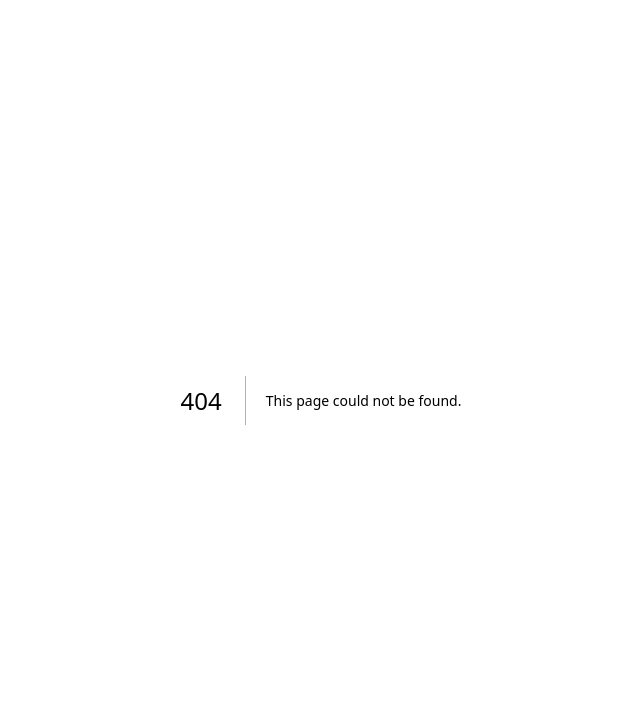
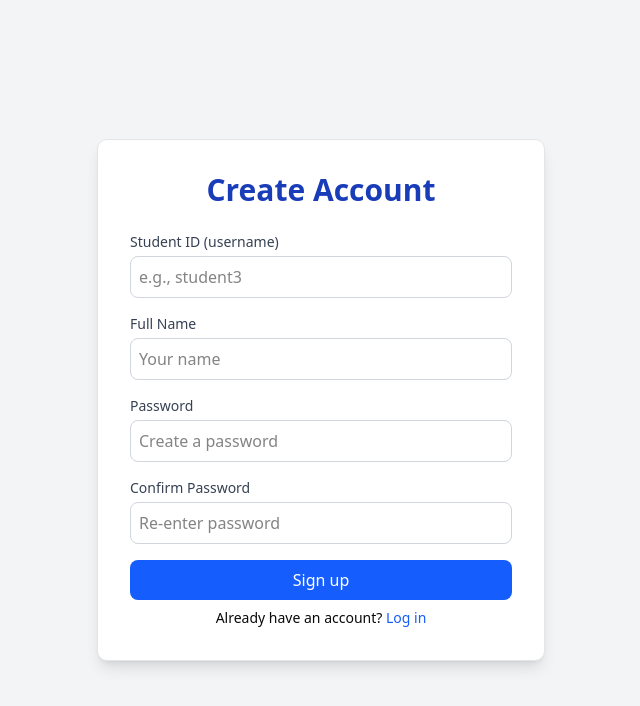
Before and after one commit to justSammy1604/aca-excellence-app, a Next.js app: page /signup in a window 1280 px wide. Before the commit this address had no page. Shown: the top 706 px of the page, without its empty margins (319-959 px from the left). Built offline with nearby package versions, Linux system fonts and the light colour scheme.

Commit message:
mock_signin

```diff
--- a/app/login/page.tsx
+++ b/app/login/page.tsx
@@ -1,44 +1,23 @@
 "use client";
-import { motion, useAnimation, useMotionValueEvent, useScroll } from "framer-motion";
+import { motion } from "framer-motion";
 import { useRouter } from "next/navigation";
-import { useRef, useState } from "react";
+import { useState } from "react";
 
 // Mock student data (simplified for login)
-const mockStudents = {
-  student1: { name: "Alice Johnson", password: "pass123" },
-  student2: { name: "Bob Smith", password: "pass456" },
-};
+
 
 export default function Login() {
   const router = useRouter();
   const [username, setUsername] = useState("");
   const [password, setPassword] = useState("");
   const [error, setError] = useState("");
-  const { scrollY } = useScroll();
-  const controls = useAnimation();
-  const [hasScrolled, setHasScrolled] = useState(false);
-  const lastYRef = useRef(0);
-  useMotionValueEvent(scrollY, "change", (latest) => {
-    if (!hasScrolled) setHasScrolled(true);
-    const last = lastYRef.current as number;
-    const delta = latest - last;
-    // Threshold to avoid jitter on tiny scrolls
-    if (delta > 1) {
-      controls.start("visible");
-    } else if (delta < -1) {
-      controls.start("hidden");
-    }
-    lastYRef.current = latest;
-  });
-
-  const cardVariants = {
-    hidden: { opacity: 0, y: 24, pointerEvents: "none" as const },
-    visible: { opacity: 1, y: 0, pointerEvents: "auto" as const },
-  };
+  // Keep login card always visible (no fade on scroll)
 
 const handleLogin = (e: React.FormEvent) => {
   e.preventDefault();
-    const student = mockStudents[username as keyof typeof mockStudents];
+  const storedUsers = JSON.parse(localStorage.getItem("students") || "{}");
+  const student = storedUsers[username];
+
   if (student && student.password === password) {
     router.push(`/student/dashboard?student=${encodeURIComponent(username)}`);
   } else {
@@ -46,17 +25,11 @@ export default function Login() {
   }
 };
 
+
   return (
-    <div className="min-h-[200vh] bg-gray-100">
-      {/* Center viewport section */}
+    <div className="min-h-screen bg-gray-100">
       <div className="min-h-screen flex items-center justify-center px-4">
-        <motion.div
-          variants={cardVariants}
-          initial="hidden"
-          animate={hasScrolled ? controls : "hidden"}
-          transition={{ duration: 0.4, ease: "easeOut" }}
-          className="bg-white p-8 rounded-lg shadow-lg w-full max-w-md border"
-        >
+        <div className="bg-white p-8 rounded-lg shadow-lg w-full max-w-md border">
         <h1 className="text-3xl font-bold text-blue-800 text-center mb-6">Student Login</h1>
         <form onSubmit={handleLogin} className="space-y-4">
           <div>
@@ -89,7 +62,16 @@ export default function Login() {
             Login
           </motion.button>
   </form>
-        </motion.div>
+        <p className="text-center text-sm mt-2">
+          Don’t have an account?{" "}
+          <span
+            onClick={() => router.push("/signup")}
+            className="text-blue-600 cursor-pointer hover:underline"
+          >
+            Sign up
+          </span>
+        </p>
+  </div>
       </div>
     </div>
   );
--- a/app/page.tsx
+++ b/app/page.tsx
@@ -2,27 +2,12 @@
 import { motion } from "framer-motion";
 import { Button } from "@/components/ui/button";
 import { ArrowRight, Bell, BookOpen, LineChart } from "lucide-react";
-import { useRouter } from "next/navigation";
-import { useState } from "react";
+
 import { mockStudents } from "@/lib/mockData";
 
 export default function LandingPage() {
-	const router = useRouter();
-	const [username, setUsername] = useState("");
-	const [password, setPassword] = useState("");
-	const [error, setError] = useState("");
 
-	const handleLogin = (e: React.FormEvent) => {
-		e.preventDefault();
-		const student = mockStudents[username as keyof typeof mockStudents] as
-			| { name: string }
-			| undefined;
-			if (student && (password === "pass123" || password === "pass456")) {
-				router.push(`/student/dashboard?student=${encodeURIComponent(username)}`);
-		} else {
-			setError("Invalid username or password");
-		}
-	};
+		// Landing page uses /signup and /login routes; no inline auth logic.
 
 	const sampleStudent = mockStudents["student1"];
 
@@ -55,12 +40,12 @@ export default function LandingPage() {
 							className="mt-8 flex flex-wrap gap-3"
 						>
 											<Button size="lg" className="hover:bg-blue-600 hover:text-white" asChild>
-								<a href="#login" className="flex items-center gap-2">
+												<a href="/signup" className="flex items-center gap-2">
 													Get Started <ArrowRight className="size-4" />
 												</a>
 											</Button>
 											<Button variant="outline" size="lg" asChild>
-								<a href="#features">Explore Features</a>
+												<a href="/login">Log in</a>
 											</Button>
 						</motion.div>
 					</div>
@@ -142,36 +127,18 @@ export default function LandingPage() {
 				</motion.div>
 			</section>
 
-			{/* Inline Dummy Login */}
-			<section id="login" className="container mx-auto px-4 pb-20">
-				<motion.div initial={{ opacity: 0, y: 20 }} whileInView={{ opacity: 1, y: 0 }} viewport={{ once: true }} className="max-w-md mx-auto bg-white rounded-2xl shadow-lg p-6 border">
-					<h2 className="text-2xl font-bold text-blue-800 text-center mb-4">Login</h2>
-					<form onSubmit={handleLogin} className="space-y-4">
-						<div>
-							<label className="block text-sm font-medium text-gray-700">Username</label>
-							<input
-								type="text"
-								value={username}
-								onChange={(e) => setUsername(e.target.value)}
-								className="mt-1 block w-full p-2 border border-gray-300 rounded-md focus:ring-blue-500 focus:border-blue-500"
-								placeholder="student1 or student2"
-							/>
+					{/* Auth CTAs */}
+					<section className="container mx-auto px-4 pb-20">
+						<div className="max-w-2xl mx-auto grid grid-cols-1 sm:grid-cols-2 gap-4">
+							<motion.a href="/signup" initial={{ opacity: 0, y: 10 }} whileInView={{ opacity: 1, y: 0 }} className="bg-white border rounded-xl shadow p-6 hover:bg-blue-50 transition">
+								<h4 className="text-lg font-semibold text-blue-800">New here?</h4>
+								<p className="text-sm text-gray-600 mt-1">Create an account and start tracking your progress.</p>
+							</motion.a>
+							<motion.a href="/login" initial={{ opacity: 0, y: 10 }} whileInView={{ opacity: 1, y: 0 }} className="bg-white border rounded-xl shadow p-6 hover:bg-blue-50 transition">
+								<h4 className="text-lg font-semibold text-blue-800">Already a student?</h4>
+								<p className="text-sm text-gray-600 mt-1">Log in to view your dashboard and nudges.</p>
+							</motion.a>
 						</div>
-						<div>
-							<label className="block text-sm font-medium text-gray-700">Password</label>
-							<input
-								type="password"
-								value={password}
-								onChange={(e) => setPassword(e.target.value)}
-								className="mt-1 block w-full p-2 border border-gray-300 rounded-md focus:ring-blue-500 focus:border-blue-500"
-								placeholder="pass123 or pass456"
-							/>
-						</div>
-						{error && <p className="text-red-500 text-sm">{error}</p>}
-						<Button type="submit" className="w-full hover:bg-blue-600 hover:text-white">Login</Button>
-					</form>
-					<p className="text-xs text-gray-500 mt-3">This is a demo login. Use the sample credentials shown.</p>
-				</motion.div>
 					</section>
 		</div>
 	);
--- /dev/null
+++ b/app/signup/page.tsx
@@ -0,0 +1,113 @@
+"use client";
+import { motion } from "framer-motion";
+import { useRouter } from "next/navigation";
+import { useState } from "react";
+
+export default function SignupPage() {
+  const router = useRouter();
+  const [username, setUsername] = useState("");
+  const [name, setName] = useState("");
+  const [password, setPassword] = useState("");
+  const [confirm, setConfirm] = useState("");
+  const [error, setError] = useState("");
+
+  const handleSignup = (e: React.FormEvent) => {
+    e.preventDefault();
+    setError("");
+
+    if (!username || !name || !password) {
+      setError("Please fill in all fields");
+      return;
+    }
+    if (password !== confirm) {
+      setError("Passwords do not match");
+      return;
+    }
+
+  try {
+      const stored = JSON.parse(localStorage.getItem("students") || "{}");
+      if (stored[username]) {
+        setError("Username already exists");
+        return;
+      }
+      const next = { ...stored, [username]: { name, password } };
+      localStorage.setItem("students", JSON.stringify(next));
+      router.push(`/student/dashboard?student=${encodeURIComponent(username)}`);
+  } catch {
+      setError("Could not save account. Please try again.");
+    }
+  };
+
+  return (
+    <div className="min-h-screen bg-gray-100 flex items-center justify-center px-4">
+      <motion.div
+        initial={{ opacity: 0, y: 20 }}
+        animate={{ opacity: 1, y: 0 }}
+        transition={{ duration: 0.4 }}
+        className="bg-white p-8 rounded-lg shadow-lg w-full max-w-md border"
+      >
+        <h1 className="text-3xl font-bold text-blue-800 text-center mb-6">Create Account</h1>
+        <form onSubmit={handleSignup} className="space-y-4">
+          <div>
+            <label className="block text-sm font-medium text-gray-700">Student ID (username)</label>
+            <input
+              type="text"
+              value={username}
+              onChange={(e) => setUsername(e.target.value)}
+              className="mt-1 block w-full p-2 border border-gray-300 rounded-md focus:ring-blue-500 focus:border-blue-500"
+              placeholder="e.g., student3"
+            />
+          </div>
+          <div>
+            <label className="block text-sm font-medium text-gray-700">Full Name</label>
+            <input
+              type="text"
+              value={name}
+              onChange={(e) => setName(e.target.value)}
+              className="mt-1 block w-full p-2 border border-gray-300 rounded-md focus:ring-blue-500 focus:border-blue-500"
+              placeholder="Your name"
+            />
+          </div>
+          <div>
+            <label className="block text-sm font-medium text-gray-700">Password</label>
+            <input
+              type="password"
+              value={password}
+              onChange={(e) => setPassword(e.target.value)}
+              className="mt-1 block w-full p-2 border border-gray-300 rounded-md focus:ring-blue-500 focus:border-blue-500"
+              placeholder="Create a password"
+            />
+          </div>
+          <div>
+            <label className="block text-sm font-medium text-gray-700">Confirm Password</label>
+            <input
+              type="password"
+              value={confirm}
+              onChange={(e) => setConfirm(e.target.value)}
+              className="mt-1 block w-full p-2 border border-gray-300 rounded-md focus:ring-blue-500 focus:border-blue-500"
+              placeholder="Re-enter password"
+            />
+          </div>
+          {error && <p className="text-red-500 text-sm">{error}</p>}
+          <motion.button
+            whileHover={{ scale: 1.05 }}
+            whileTap={{ scale: 0.95 }}
+            type="submit"
+            className="w-full bg-blue-600 text-white p-2 rounded-md hover:bg-blue-700 transition"
+          >
+            Sign up
+          </motion.button>
+        </form>
+        <p className="text-center text-sm mt-2">
+          Already have an account?{" "}
+          <span
+            onClick={() => router.push("/login")}
+            className="text-blue-600 cursor-pointer hover:underline"
+          >
+            Log in
+          </span>
+        </p>
+      </motion.div>
+    </div>
+  );
+}
--- a/app/student/dashboard/page.tsx
+++ b/app/student/dashboard/page.tsx
@@ -1,5 +1,6 @@
 "use client";
 import { motion } from "framer-motion";
+import { useEffect, useState } from "react";
 import { useSearchParams } from "next/navigation";
 import { Line } from "react-chartjs-2";
 import {
@@ -31,6 +32,22 @@ export default function StudentDashboardPage() {
 		mockStudents[studentKey as keyof typeof mockStudents] ||
 		mockStudents["student1"];
 
+	// Use the signed-up student's name from localStorage when available
+	const [displayName, setDisplayName] = useState(currentStudent.name);
+		useEffect(() => {
+		try {
+			const stored = JSON.parse(localStorage.getItem("students") || "{}");
+			const entry = stored?.[studentKey as string];
+			if (entry?.name && typeof entry.name === "string") {
+				setDisplayName(entry.name);
+			} else {
+				setDisplayName(currentStudent.name);
+			}
+		} catch {
+			setDisplayName(currentStudent.name);
+		}
+		}, [studentKey, currentStudent.name]);
+
 	const gpaChartData = {
 		labels: currentStudent.gpaTrends.labels,
 		datasets: [
@@ -46,9 +63,9 @@ export default function StudentDashboardPage() {
 	return (
 		<div className="min-h-screen bg-gray-100 p-8">
 			<header className="text-center mb-8">
-				<h1 className="text-4xl font-bold text-blue-800">
-					Academic Excellence Dashboard - {currentStudent.name}
-				</h1>
+						<h1 className="text-4xl font-bold text-blue-800">
+							Academic Excellence Dashboard - {displayName}
+						</h1>
 			</header>
 
 			<section className="mb-12">
```
Lines whose indentation alone changed are shown as unchanged.
